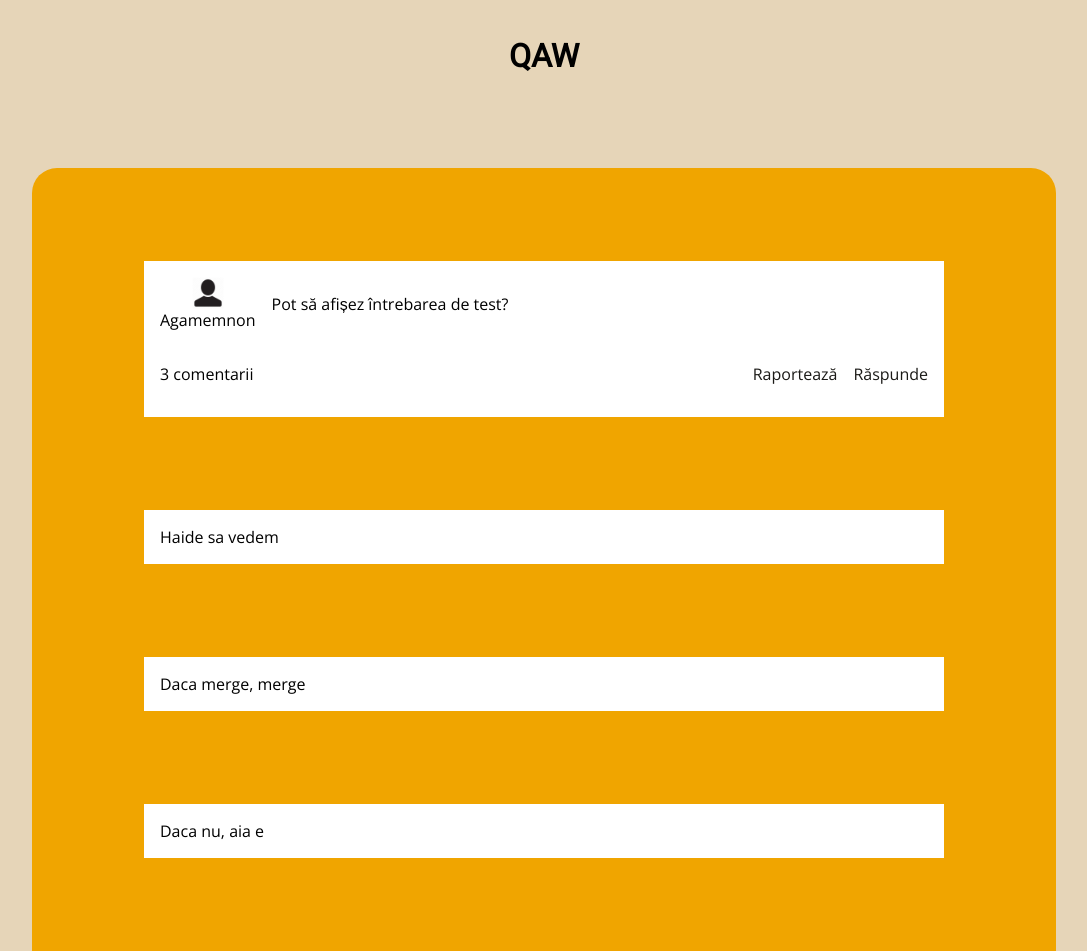
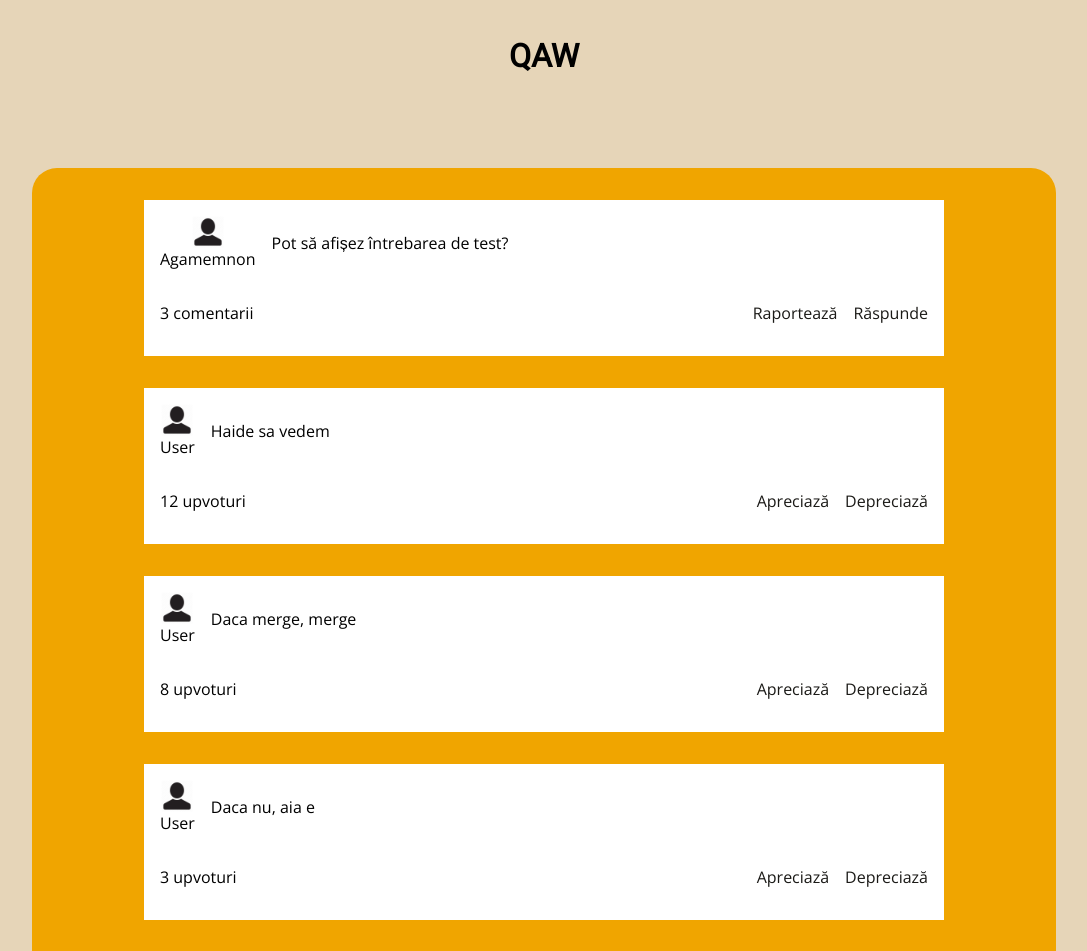
Before and after one commit to stevcelstev/QAW, a PHP site: page /html/pagina_intrebare.html in a window 1280 px wide. Shown: the part 168-1119 px from the top of the page, without its empty margins (96-1183 px from the left). Run offline with PHP 8.4, Linux system fonts and the light colour scheme.

Commit message:
Add files via upload

```diff
--- a/ProiectTW/css/stiluri.css
+++ b/ProiectTW/css/stiluri.css
@@ -51,17 +51,30 @@ h1 {
     border-radius: 25px 25px 0 0;
     width: 80%;
     height: 70%;
-    display: flex;
+    display: inline-block;
+
+    overflow-y: scroll;
+    -ms-overflow-style: none;  /*Ascund scrollbarul din IE and Edge */
+     scrollbar-width: none; /*Aici ascund scrollbarul din Firefox */
+    /* display: flex;
     flex-direction: column;
     justify-content: space-evenly;
-    align-items: center;
-    /* overflow-y: scroll; */
+    align-items: center; */
+}
+
+.main::-webkit-scrollbar {
+    display: none;  /* Iar aici ascund scrollbarul din Chrome, Safari si Opera */
 }
 
 .main > div {
     background-color: white;
     width: 75%;
     padding: 16px;
+    margin: 32px auto;
+}
+
+.main > div:last-of-type {
+    margin-bottom: 32px;
 }
 
 main .com {
--- a/ProiectTW/html/pagina_intrebare.html
+++ b/ProiectTW/html/pagina_intrebare.html
@@ -5,7 +5,7 @@
     <meta http-equiv="X-UA-Compatible" content="IE=edge">
     <meta name="viewport" content="width=device-width, initial-scale=1.0">
     <meta name="author" content="Stativa Vladut-Alexandru">
-    <link rel="stylesheet" href="../css/stiluri.css?v=1.0" type="text/css">
+    <link rel="stylesheet" href="../css/stiluri.css?v=1.1" type="text/css">
     <link rel="stylesheet" href="https://fonts.googleapis.com/css?family=Roboto">
     <link rel="stylesheet" href="https://fonts.googleapis.com/css?family=Open+Sans">
     <title>Pagina intrebare</title>
@@ -65,12 +65,15 @@
                 .then(data => {
                     console.log(data.comms.array)
                     document.querySelector("#intrebare").innerText = data.question.string
-                    var mainContainer = document.getElementById("principal");
-                    for (var i = 0; i < data.comms.array.length; i++)
+                    var rasp = "rasp"
+                    for (var i = 1; i < 4; i++)
                     {
-                        var div = document.createElement("div");
-                        div.innerHTML = data.comms.array[i].string;
-                        mainContainer.appendChild(div);
+                        var number = (i).toString()
+                        var stringul = rasp + number
+                        var mainContainer = document.getElementById(stringul);
+                        var p = document.createElement("p");
+                        p.innerHTML = data.comms.array[i - 1].string;
+                        mainContainer.appendChild(p);
                     }
                 })
         </script>
@@ -98,6 +101,78 @@
                 </div>
             </div>
         </div>
+
+        <div>
+            <div>
+                <div class = "comsus">
+                    <div class="imgcom">
+                        <img src="../images/profil.png" alt="Profil" width="32" height="32">
+                        <p>User</p>
+                    </div>
+                    <div id="rasp1">
+                        <!-- <p id="intrebare">Intrebare</p> -->
+                    </div>
+                </div>
+
+                <div class="butjos">
+                    <p>12 upvoturi</p>
+                    <div class="butoane">
+                        <a href="">Apreciază</a>
+                    </div>
+                    <div class="butoane">
+                        <a href="">Depreciază</a>
+                    </div>
+                </div>
+            </div>
+        </div>
+
+        <div>
+            <div>
+                <div class = "comsus">
+                    <div class="imgcom">
+                        <img src="../images/profil.png" alt="Profil" width="32" height="32">
+                        <p>User</p>
+                    </div>
+                    <div id="rasp2">
+                        <!-- <p id="intrebare">Intrebare</p> -->
+                    </div>
+                </div>
+
+                <div class="butjos">
+                    <p>8 upvoturi</p>
+                    <div class="butoane">
+                        <a href="">Apreciază</a>
+                    </div>
+                    <div class="butoane">
+                        <a href="">Depreciază</a>
+                    </div>
+                </div>
+            </div>
+        </div>
+
+        <div>
+            <div>
+                <div class = "comsus">
+                    <div class="imgcom">
+                        <img src="../images/profil.png" alt="Profil" width="32" height="32">
+                        <p>User</p>
+                    </div>
+                    <div id="rasp3">
+                        <!-- <p id="intrebare">Intrebare</p> -->
+                    </div>
+                </div>
+
+                <div class="butjos">
+                    <p>3 upvoturi</p>
+                    <div class="butoane">
+                        <a href="">Apreciază</a>
+                    </div>
+                    <div class="butoane">
+                        <a href="">Depreciază</a>
+                    </div>
+                </div>
+            </div>
+        </div>
         <!-- Aici se insereaza divurile cu comentariile la intrebare prin intermediul scriptului JS de mai sus facut de mine
         Deocamdata las asa, daca nu cumva casesc o solutie, dar in principiu comentariile vor avea o structura destul de asemanatoare cu cea a intrebarii -->
     </main>
```
